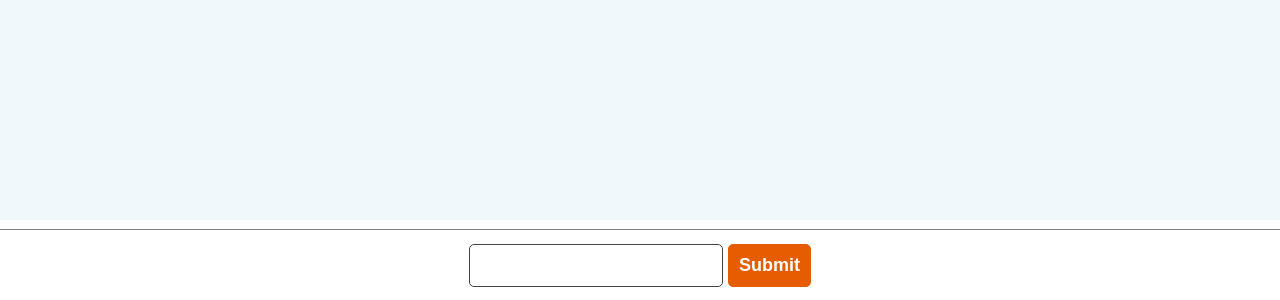
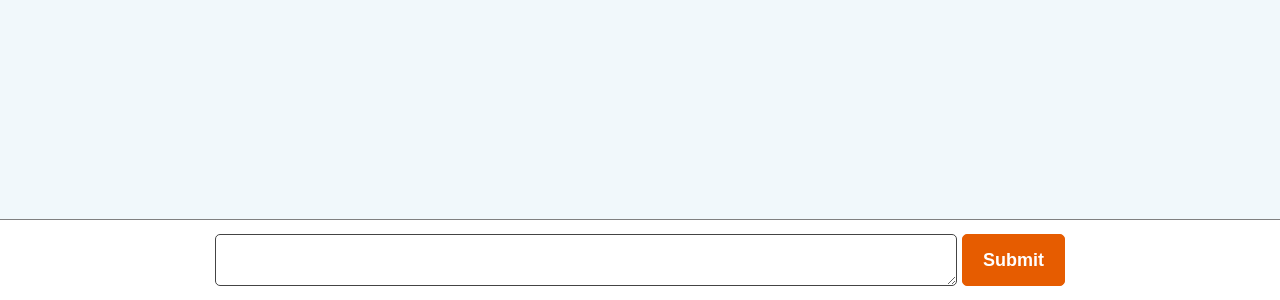
Before and after one commit to FinnCummins/citizensinformation, a React (Create React App) app in the folder taxbuddy-frontend/: page / in a window 1280 px wide. Shown: the part 500-800 px from the top of the page. Built offline with nearby package versions, Linux system fonts and the light colour scheme.

Commit message:
Make text input larger

```diff
--- a/taxbuddy-frontend/src/Chat.css
+++ b/taxbuddy-frontend/src/Chat.css
@@ -24,3 +24,7 @@
   .messageBody {
     margin: 0;
   }
+
+  .loading {
+    margin-left: 15px;
+  }
--- a/taxbuddy-frontend/src/Chat.tsx
+++ b/taxbuddy-frontend/src/Chat.tsx
@@ -32,7 +32,7 @@ const Chat = (props: ChatProps) => {
           renderMessage(message, index)
         ))
       }
-      {isLoading ? <p>Thinking...</p> : null}
+      {isLoading ? <p className="loading">Thinking...</p> : null}
     </>
   );
 }
--- a/taxbuddy-frontend/src/MessageInput.css
+++ b/taxbuddy-frontend/src/MessageInput.css
@@ -1,5 +1,5 @@
 .formContainer {
-    height: 70px;
+  height: 80px;
   border-top: 1px solid grey;
   display: flex;
   align-items: center;
@@ -11,10 +11,16 @@
   border: 1px solid #444;
   font-size: 18px;
   border-radius: 5px;
+  height: 30px;
+  width: 90vh;
+  overflow: hidden;
 }
 
 .submitButton {
-    padding: 10px;
+  padding-left: 20px;
+  padding-right: 20px;
+  /* margin: 0 50px; */
+  height: 52px;
   border: 1px solid #e65c00;
   font-size: 18px;
   background-color: #e65c00;
--- a/taxbuddy-frontend/src/MessageInput.tsx
+++ b/taxbuddy-frontend/src/MessageInput.tsx
@@ -7,7 +7,7 @@ type MessageInputProps = {
 };
 
 const MessageInput = ({ onMessageSubmit }: MessageInputProps) => {
-    const inputEl = useRef<HTMLInputElement>(null);
+    const inputEl = useRef<HTMLTextAreaElement>(null);
 
     const onTextSubmit = (event: { preventDefault(): void }) => {
         if (!inputEl || !inputEl.current) return;
@@ -23,9 +23,16 @@ const MessageInput = ({ onMessageSubmit }: MessageInputProps) => {
         }
     };
 
+    const handleKeyDown = (event: any) => {
+        if (event.key === 'Enter') {
+            onTextSubmit(event);
+        }
+    };
+
+
     return (
         <form className="formContainer" onSubmit={onTextSubmit}>
-            <input className="textInput" ref={inputEl} type="text"></input>
+            <textarea className="textInput" ref={inputEl} onKeyDown={handleKeyDown}></textarea>
             <input className="submitButton" type="submit" value="Submit" />
         </form>
     );
```
Lines whose indentation alone changed are shown as unchanged.
